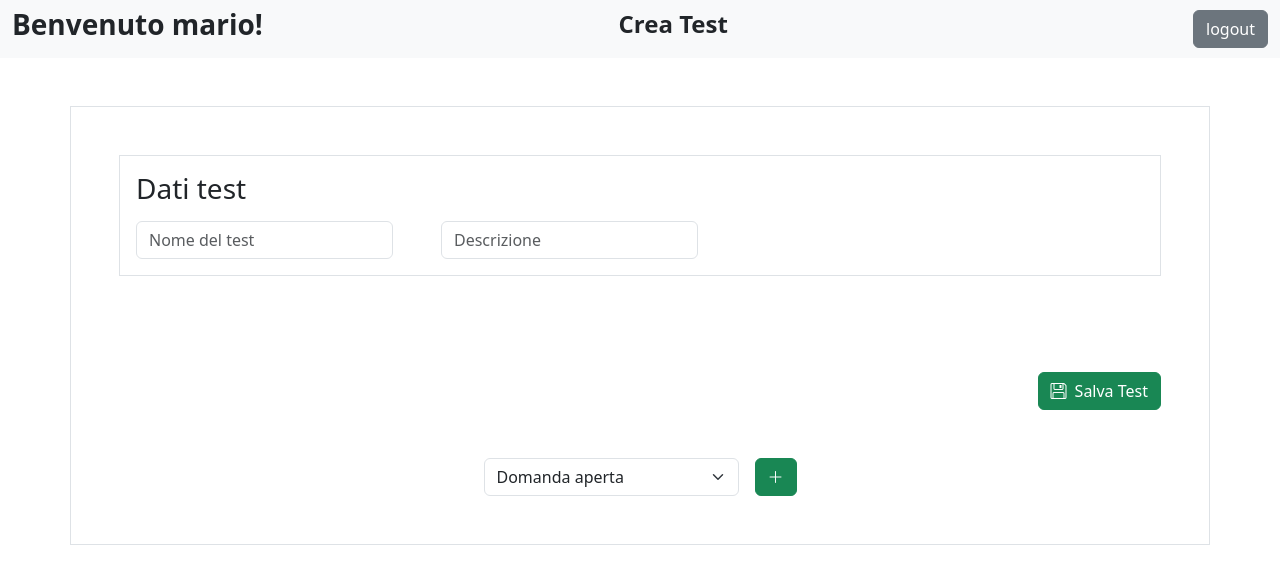
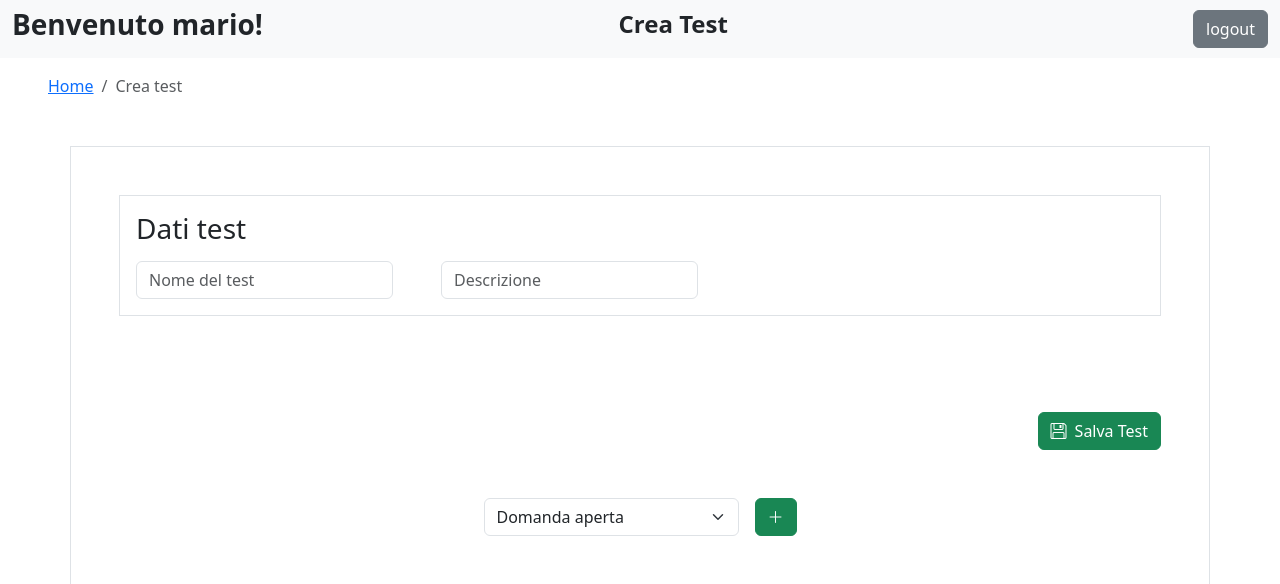
Before and after one commit to AlamRoman/programmma_quiz, a PHP site: page /creaTest.php in a window 1280 px wide. Shown: the top 584 px of the page. Run offline with PHP 8.4, Linux system fonts and the light colour scheme; a user stored in the database is signed in.

Commit message:
added breadcrumbs

```diff
--- a/creaTest.php
+++ b/creaTest.php
@@ -89,6 +89,15 @@
             </form>
         </div>
     </nav>
+
+    <div class="ms-5 mt-3">
+    <nav aria-label="breadcrumb">
+    <ol class="breadcrumb">
+        <li class="breadcrumb-item"><a href="docenti.php">Home</a></li>
+        <li class="breadcrumb-item active" aria-current="page">Crea test</li>
+    </ol>
+    </nav>
+    </div>
 
     <div class="container mt-5 border p-5 d-flex flex-column gap-5">
         <form action="creaTest.php" method="POST" class="d-flex flex-column gap-5">
```
Also changed, not shown: docenti.php (+8 -0 lines), modificaTest.php (+9 -1 lines).
